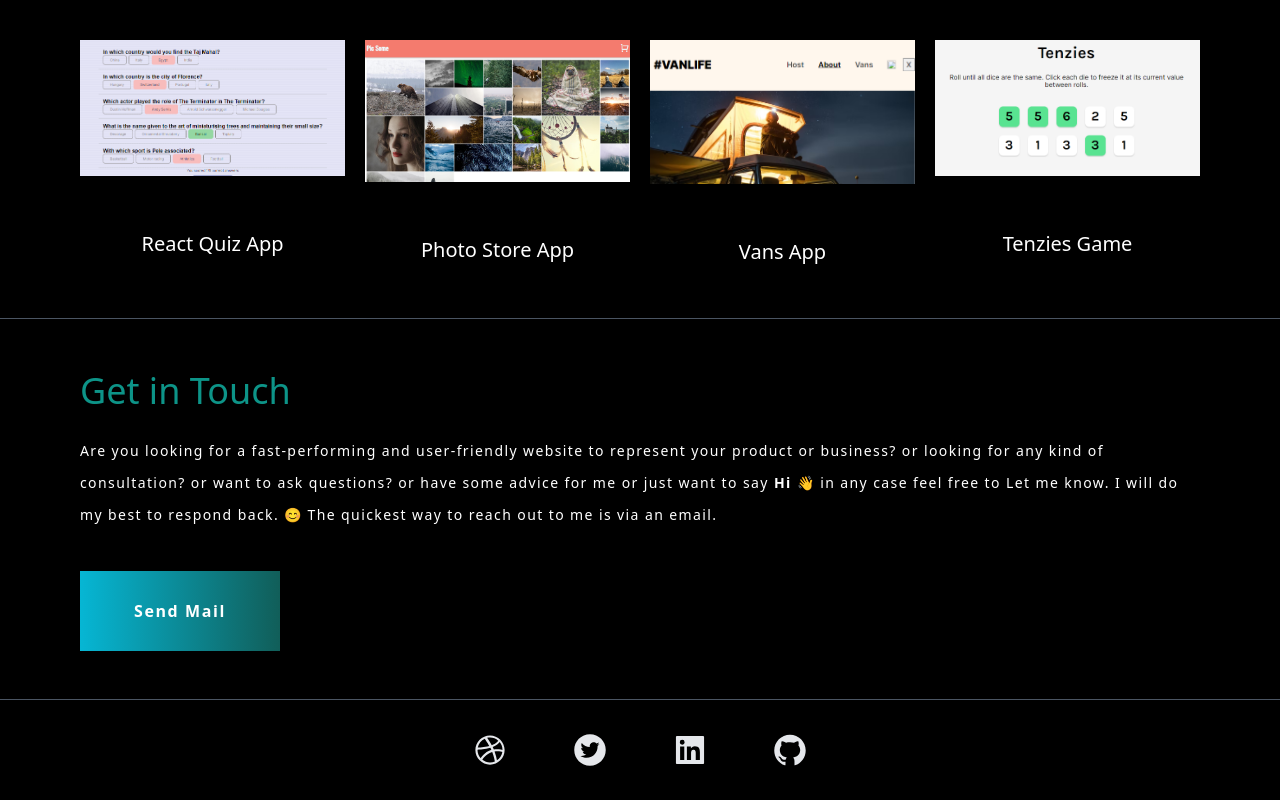
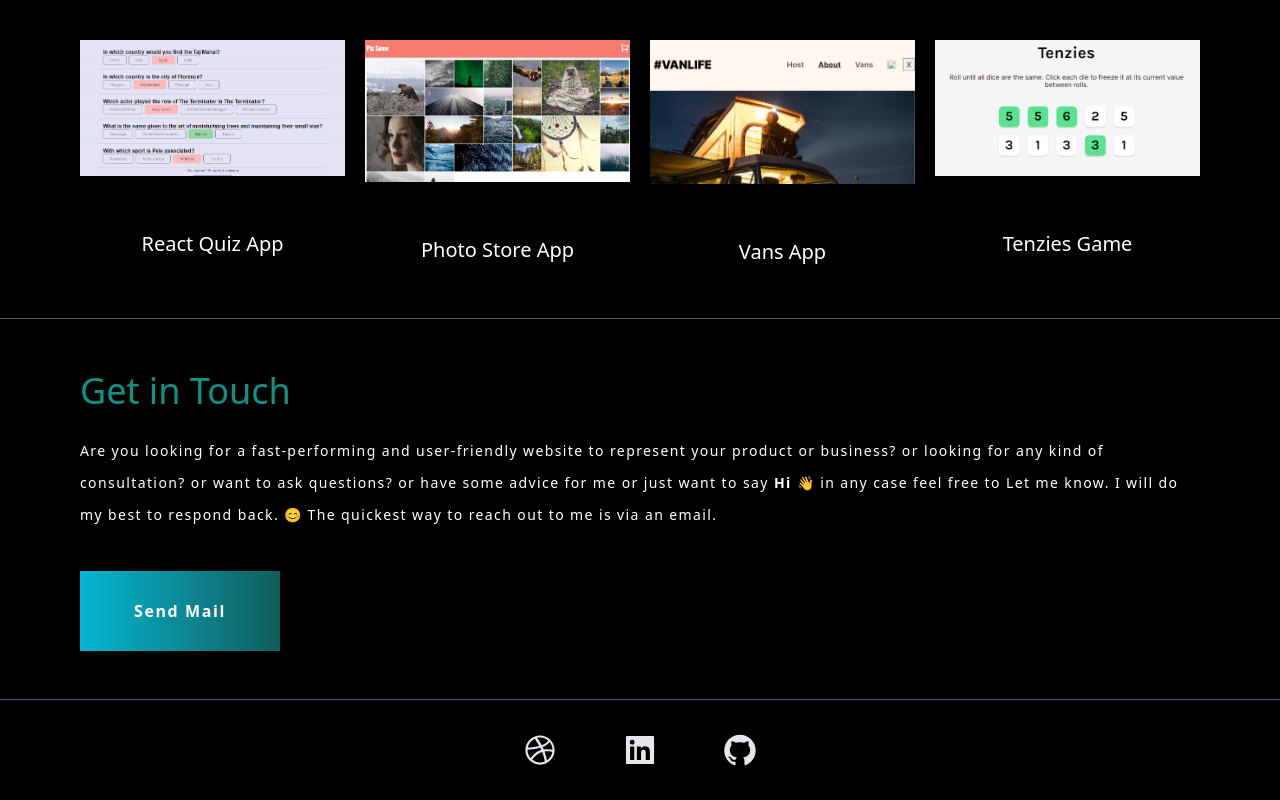
Before and after one commit to fulyaertay/personal-portfolio, a Next.js app: page / in a window 1280 px wide. Shown: the part 2067-2867 px from the top of the page. Built offline with nearby package versions, Linux system fonts and the light colour scheme.

Commit message:
footer link removed

```diff
--- a/pages/index.tsx
+++ b/pages/index.tsx
@@ -297,14 +297,6 @@ export default function Home() {
             <a
               target="_blank"
               rel="noopener noreferrer"
-              href="https://twitter.com/Fulinin_"
-              className="text-gray-200"
-            >
-              <AiFillTwitterCircle></AiFillTwitterCircle>
-            </a>
-            <a
-              target="_blank"
-              rel="noopener noreferrer"
               href="https://www.linkedin.com/in/fulyaertay/"
               className="text-gray-200"
             >
```
